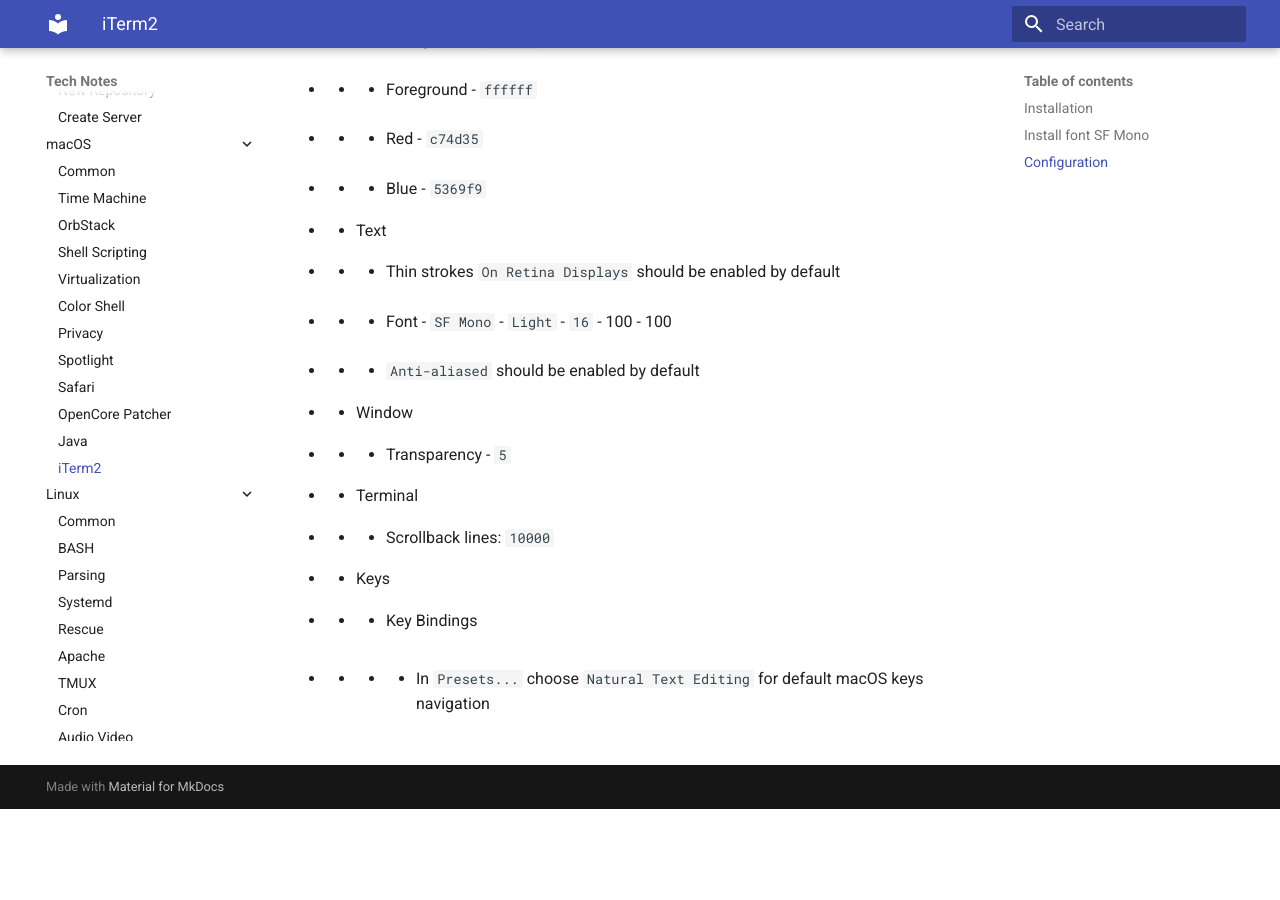
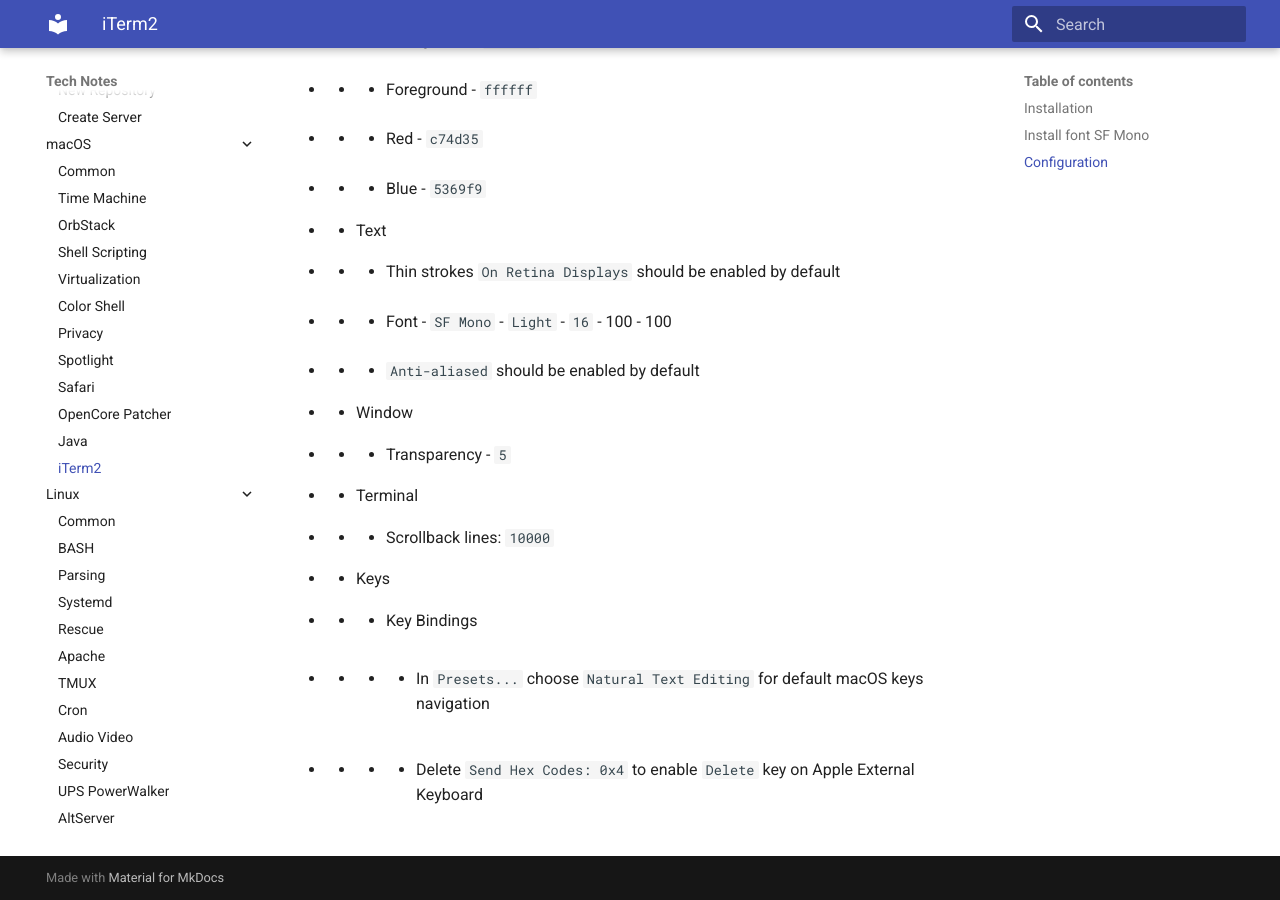
Before and after one commit to jorycz/technotes, an MkDocs documentation site: the page built from docs/macOS/macOS-iTerm2.md, in a window 1280 px wide and 900 px high, scrolled down 998 px. Built offline with MkDocs 1.6.1 and Material for MkDocs 9.7.7, drawn with Linux system fonts in a browser that asks for light colours; before the commit the page ends 1807 px from its top, so only the background shows below that.

Commit message:
iTerm2 - Enable Delete key on apple external keyboard

```diff
--- a/docs/macOS/macOS-iTerm2.md
+++ b/docs/macOS/macOS-iTerm2.md
@@ -38,3 +38,4 @@
 * * Keys
 * * * Key Bindings
 * * * * In `Presets...` choose `Natural Text Editing` for default macOS keys navigation
+* * * * Delete `Send Hex Codes: 0x4` to enable `Delete` key on Apple External Keyboard
```
